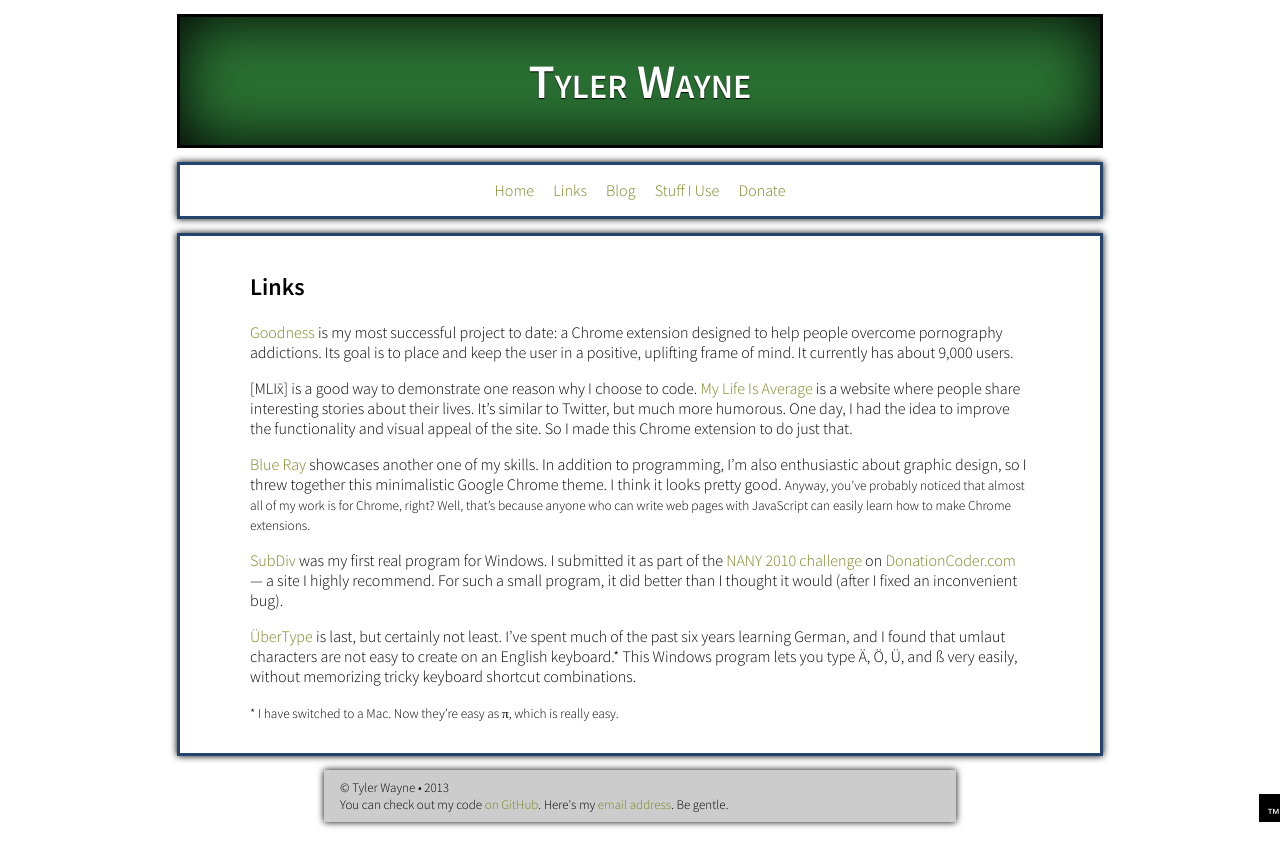
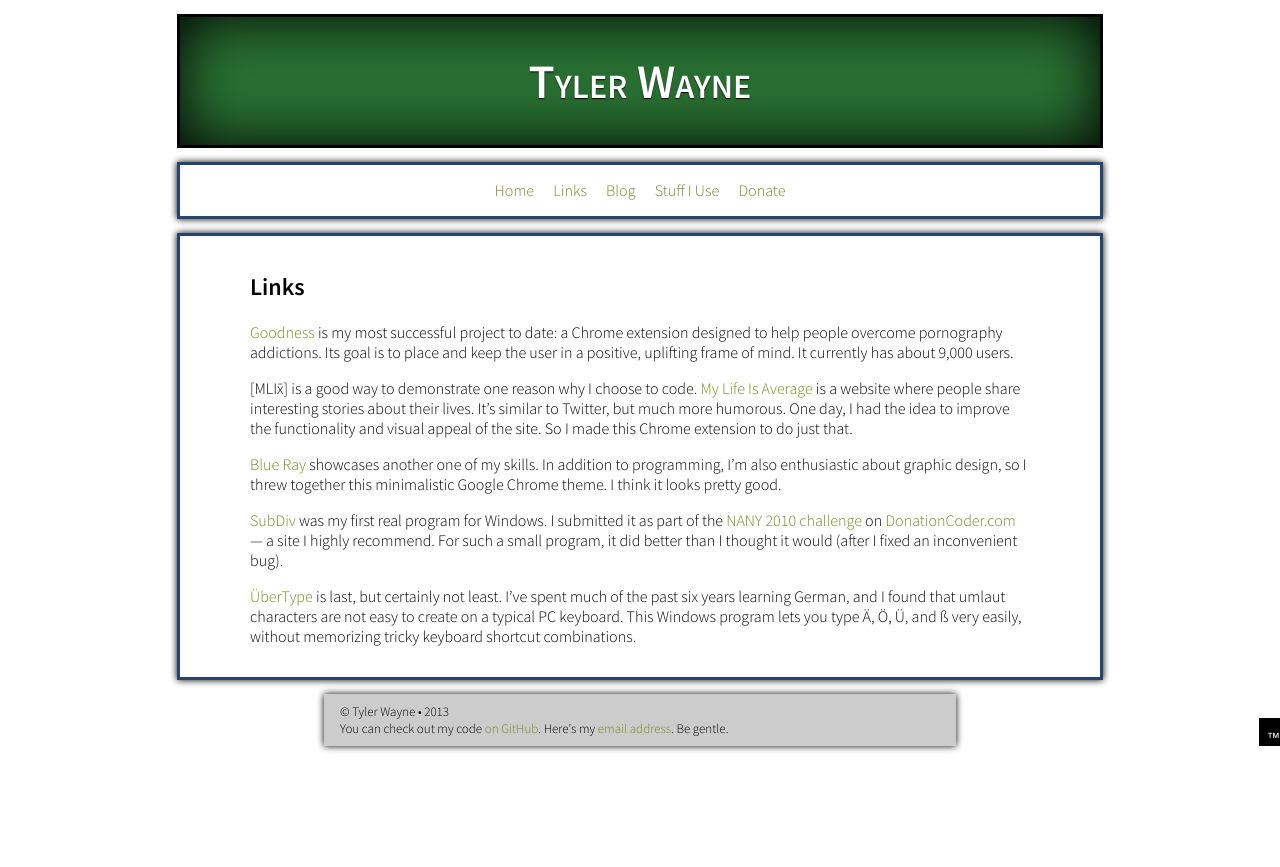
Before and after one commit to tylermumford/website-old, a Jekyll site: the page built from links.md, in a window 1280 px wide. Shown: the top 867 px of the page. Built offline with Jekyll 4.4.1, drawn with Linux system fonts in a browser that asks for light colours.

Commit message:
Cleaned up the links page a bit.

```diff
--- a/links.md
+++ b/links.md
@@ -9,13 +9,12 @@ title: Links
 
 [MLIx&#772;] is a good way to demonstrate one reason why I choose to code. [My Life Is Average] is a website where people share interesting stories about their lives. It's similar to Twitter, but much more humorous. One day, I had the idea to improve the functionality and visual appeal of the site. So I made this Chrome extension to do just that.
 
-[Blue Ray] showcases another one of my skills. In addition to programming, I'm also enthusiastic about graphic design, so I threw together this minimalistic Google Chrome theme. I think it looks pretty good. <small>Anyway, you've probably noticed that almost all of my work is for Chrome, right? Well, that's because anyone who can write web pages with JavaScript can easily learn how to make Chrome extensions.</small>
+[Blue Ray] showcases another one of my skills. In addition to programming, I'm also enthusiastic about graphic design, so I threw together this minimalistic Google Chrome theme. I think it looks pretty good.
 
 [SubDiv] was my first real program for Windows. I submitted it as part of the [NANY 2010 challenge] on [DonationCoder.com] — a site I highly recommend. For such a small program, it did better than I thought it would (after I fixed an inconvenient bug).
 
-[ÜberType] is last, but certainly not least. I've spent much of the past six years learning German, and I found that umlaut characters are not easy to create on an English keyboard.\* This Windows program lets you type Ä, Ö, Ü, and ß very easily, without memorizing tricky keyboard shortcut combinations.
+[ÜberType] is last, but certainly not least. I've spent much of the past six years learning German, and I found that umlaut characters are not easy to create on a typical PC keyboard. This Windows program lets you type Ä, Ö, Ü, and ß very easily, without memorizing tricky keyboard shortcut combinations.
 
-<small>* I have switched to a Mac. Now they're easy as π, which is really easy.</small>
 
 [Goodness]: https://chrome.google.com/webstore/detail/ekdgbodaoampohmhmecigaomnjppbplb
 [MLIx]: https://chrome.google.com/webstore/detail/gddhafhbmmbafbfdkgpjfcdkkeifjgga
```
